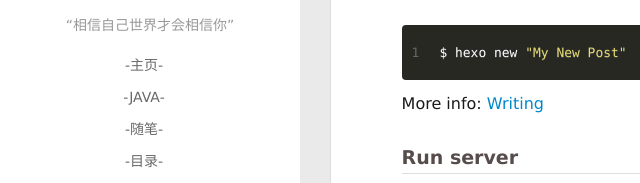
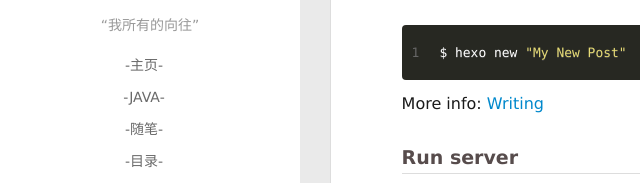
Before and after one commit to Guawazz/Guawazz.github.io, a plain HTML site: page 2021/07/01/hello-world/index.html in a window 1280 px wide. Shown: the part 327-510 px from the top of the page, 0-640 px from the left. Drawn offline with Linux system fonts and the light colour scheme.

Commit message:
Site updated: 2021-07-01 17:12:34

```diff
--- a/2021/07/01/hello-world/index.html
+++ b/2021/07/01/hello-world/index.html
@@ -53,7 +53,7 @@
 		  <h1 class="header-author"><a href="/">Guawaz</a></h1>
 		</hgroup>
 
-		<p class="header-subtitle">“相信自己世界才会相信你”</p>
+		<p class="header-subtitle">“我所有的向往”</p>
 
 
 		<nav class="header-menu">
@@ -112,7 +112,7 @@
 			  <h1 class="header-author js-header-author">Guawaz</h1>
 			</hgroup>
 
-			<p class="header-subtitle"><i class="icon icon-quo-left"></i>“相信自己世界才会相信你”<i class="icon icon-quo-right"></i></p>
+			<p class="header-subtitle"><i class="icon icon-quo-left"></i>“我所有的向往”<i class="icon icon-quo-right"></i></p>
 
 
 
```
Also changed, not shown: archives/2021/07/index.html (+2 -2 lines), archives/2021/index.html (+2 -2 lines), archives/index.html (+2 -2 lines), index.html (+2 -2 lines).
